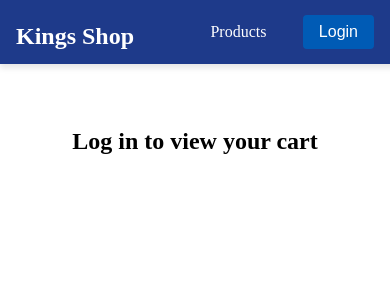
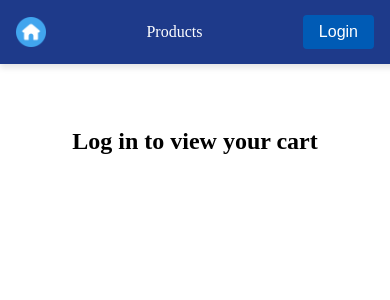
Before and after one commit to bokekez/shop, a React (Vite) app: page /shop/cart in a window 390 px wide. Shown: the top 300 px of the page. Built offline with nearby package versions, Linux system fonts and the light colour scheme.

Commit message:
improved quality for small screens

```diff
--- a/src/components/Filter/Filter.module.css
+++ b/src/components/Filter/Filter.module.css
@@ -1,11 +1,12 @@
 .filterContainer {
-  background-color: #f9f9f9;
+  background-color: #f2f2f2;
   padding: 1rem;
   border-radius: 8px;
   box-shadow: 0 4px 6px rgba(0, 0, 0, 0.1);
   width: 200px;
   display: flex;
   flex-direction: column;
+  margin-top: 2rem;
 }
 
 .filterContainerSmall{
--- a/src/components/Filter/Filter.tsx
+++ b/src/components/Filter/Filter.tsx
@@ -74,7 +74,7 @@ const Filter: React.FC<FilterProps> = ({ onApplyFilters }) => {
 
   return (
     <div>
-    {smallScreen && <button onClick={handleOpenFilter} className={styles.openButton}>Open filter</button>}
+    {smallScreen && <button onClick={handleOpenFilter} className={styles.openButton}>{openFilter ? 'Close filter' : 'Open filter'}</button>}
     {(!smallScreen || (smallScreen && openFilter)) && <div className={`${styles.filterContainer} ${smallScreen ? styles.filterContainerSmall : ''}`}>
       <h3 className={styles.filterTitle}>Filters</h3>
       <div className={styles.filterGroup}>
--- a/src/components/NavBar/NavBar.module.css
+++ b/src/components/NavBar/NavBar.module.css
@@ -36,11 +36,12 @@
 
 .navLinks {
   list-style: none;
+  text-decoration: none;
   display: flex;
   gap: 15px;
 }
 
-.navLinks li a {
+.navLinks a {
   text-decoration: none;
   color: white;
   font-size: 16px;
@@ -127,9 +128,20 @@
   text-decoration: none;
 }
 
+.homeLink {
+  display: flex;
+  align-items: center;
+  gap: 5px;
+}
+
+.homeIcon{
+  width: 30px;
+  height: 30px;
+}
+
 .downArrow{
-  width: 25px;
-  height: 25px;
+  width: 20px;
+  height: 20px;
 }
 
 .total{
--- a/src/components/NavBar/NavBar.tsx
+++ b/src/components/NavBar/NavBar.tsx
@@ -1,17 +1,25 @@
-import React, { useState, useContext } from 'react';
+import React, { useState, useContext, useEffect } from 'react';
 import { Link } from 'react-router-dom';
 import styles from './NavBar.module.css';
 import cart from '../../resources/cart.png'
 import Login from '../Login/Login';
 import { AuthContext } from '../../context/authContext';
-import arrowDown from '../../resources/down-arrow.png'
+import arrowDown from '../../resources/down-arrow.png';
+import homeIcon from '../../resources/home.png'
 import { CartContext } from '../../context/cartContext';
 
 const NavBar: React.FC = () => {
-  const [isLoginOpen, setIsLoginOpen] = useState(false);
-  const [logoutDialog, setLogoutDialog] = useState(false);
+  const [isLoginOpen, setIsLoginOpen] = useState<boolean>(false);
+  const [logoutDialog, setLogoutDialog] = useState<boolean>(false);
+  const [smallScreen, setSmallScreen] = useState<boolean>(false);
   const cartContext = useContext(CartContext);
   const authContext = useContext(AuthContext);
+
+
+  useEffect(() => {
+    if(window.innerWidth <= 500 && window.innerHeight <= 900)
+      setSmallScreen(true)
+  }, []);
 
   const handleLoginClick = () => {
     setIsLoginOpen(true);
@@ -41,23 +49,24 @@ const NavBar: React.FC = () => {
   return (
     <nav className={styles.navbar}>
       <div className={styles.navContainer}>
-        <h1 className={styles.logo}>
-          <Link to="shop/">Kings Shop</Link>
-        </h1>
+        <div className={styles.logo}>
+          <Link to="shop/" className={styles.homeLink}>
+            <img src={homeIcon} className={styles.homeIcon}></img>
+            {!smallScreen && 'Kings Shop'}
+          </Link>
+        </div>
 
-        <ul className={styles.navLinks}>
-          <li>
+        <div className={styles.navLinks}>
             <Link to="shop/products">Products</Link>
-          </li>
-        </ul>
+        </div>
 
         <div className={styles.navActions}>
           { authContext?.user?.username ? (
             <div className={styles.loggedContainer}>
             <Link to="shop/cart">
             <button className={`${styles.cartButton} ${styles.cartContainer}`}>
-              <p className={styles.total}>{cartContext?.cartTotals.totalPrice.toFixed(2)}$</p>
-              <img src={cart}></img>
+              {!smallScreen &&<p className={styles.total}>{cartContext?.cartTotals.totalPrice.toFixed(2)}$</p>}
+              <img src={cart} className={styles.homeIcon}></img>
               <p>{cartContext?.cartTotals.totalItems}</p>
             </button>
             </Link>
--- a/src/views/Cart/Cart.tsx
+++ b/src/views/Cart/Cart.tsx
@@ -14,6 +14,7 @@ const Cart: React.FC = () => {
   );
 
   const handleInputChange = (id: number, value: string) => {
+
     const parsedValue = parseInt(value, 10);
     setRemoveQuantities((prev) => ({
       ...prev,
@@ -22,7 +23,7 @@ const Cart: React.FC = () => {
   };
 
   const handleRemove = (id: number) => {
-    const quantityToRemove = removeQuantities[id] || 1;
+    const quantityToRemove = removeQuantities[id];
     removeFromCart(id, quantityToRemove);
     showToastifySuccess('Items removed')
   };
@@ -81,7 +82,7 @@ const Cart: React.FC = () => {
                   <div className={styles.removeSection}>
                       <input
                         type="number"
-                        min="1"
+
                         max={item.quantity}
                         value={removeQuantities[item.id] || item.quantity}
                         onChange={(e) =>
--- a/src/views/Products/Products.module.css
+++ b/src/views/Products/Products.module.css
@@ -10,6 +10,7 @@
   display: flex;
   flex-direction: row;
   width: 100%;
+  gap: 1rem;
 }
 
 .productsContainer > div {
```
Also changed, not shown: src/resources/home.png (added).
